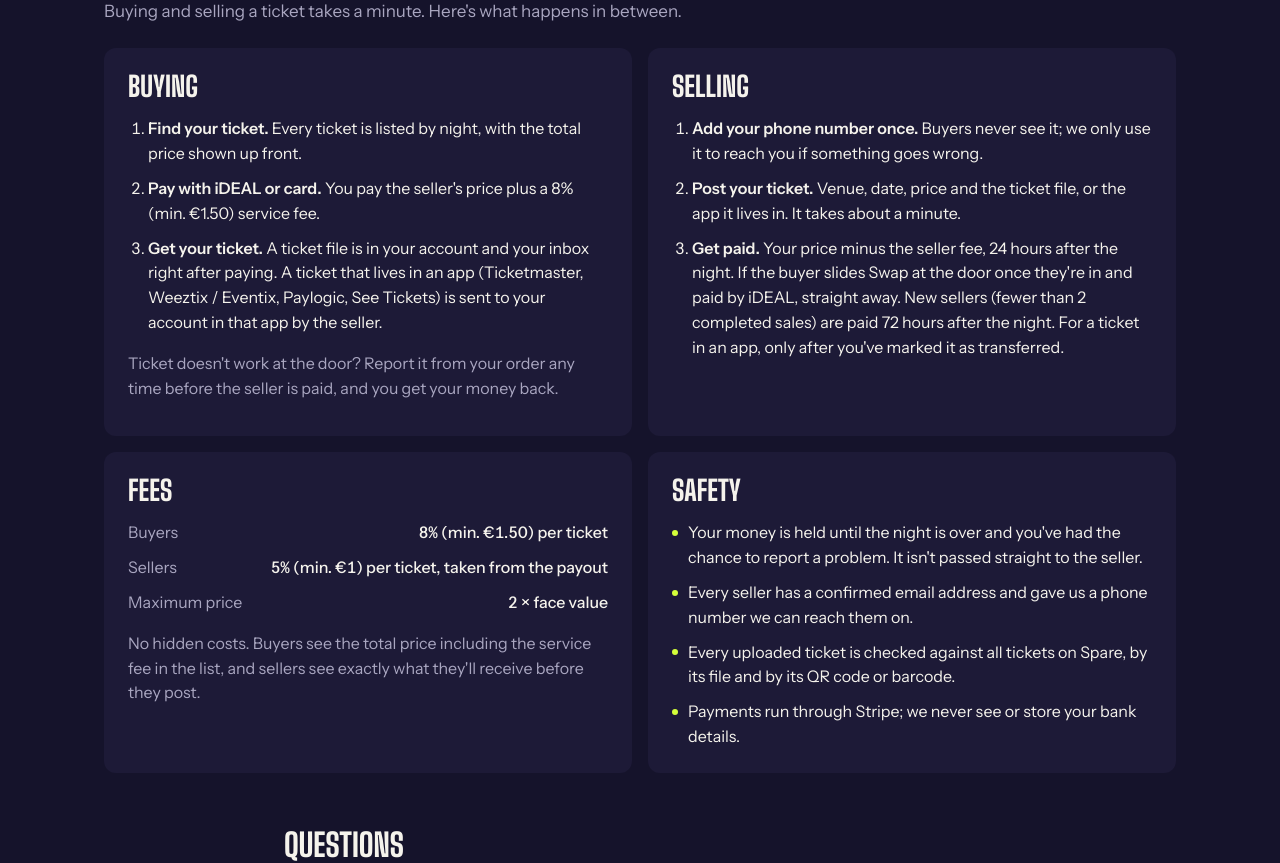
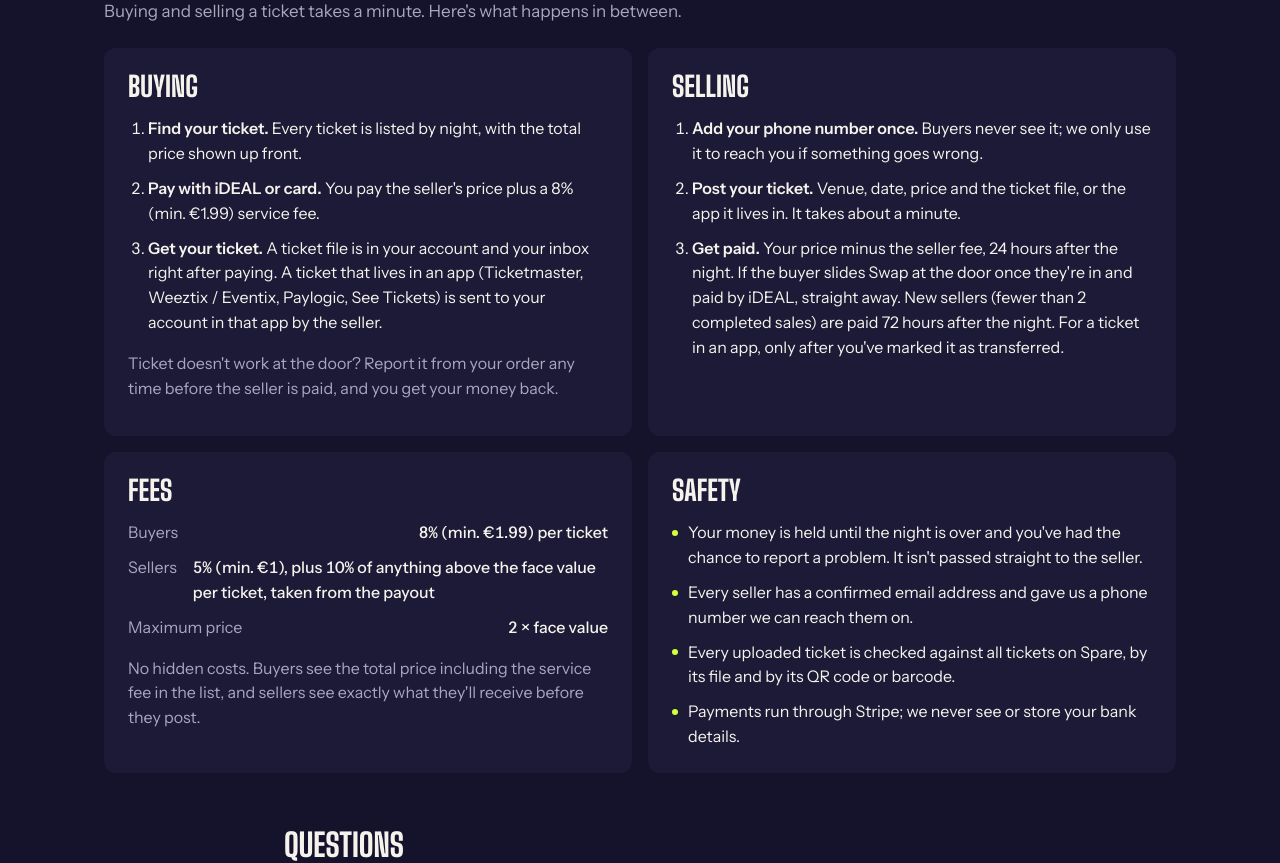
Before and after one commit to LeoHav199/nightswap, a Flask app: page /how-it-works in a window 1280 px wide. Shown: the part 218-1081 px from the top of the page. Run offline with Flask 3, Linux system fonts and the light colour scheme; data comes from the database, SQL or seed files in the repository; data that the repository does not hold is empty.

Commit message:
Fees: buyer minimum €1.99, plus a 10% profit share for sellers on anything above the face value
- FEE_MIN_CENTS 150 -> 199: cheap tickets barely covered Stripe's costs
- PROFIT_SHARE_PERCENT (10, 0 = off): seller_fee_for(price, face) adds 10% of the price above the face value;
  selling at or below face value costs nothing extra. Fixed per order in seller_fee_cents as before
- The sell form's live "You receive", the listing page, How it works and the terms show it in all 5 languages

Co-Authored-By: Claude Opus 5.5 <noreply@anthropic.com>

```diff
--- a/app.py
+++ b/app.py
@@ -116,11 +116,15 @@ def app_name(key):
     return config.TRANSFER_APPS.get(key) or t("app_other")
 
 
-def seller_fee_for(price_cents):
-    """Seller fee for one ticket at this price (never more than the price itself)."""
-    if not config.SELLER_FEE_PERCENT and not config.SELLER_FEE_MIN_CENTS:
-        return 0
-    return min(price_cents, max(config.SELLER_FEE_MIN_CENTS, int(price_cents * config.SELLER_FEE_PERCENT / 100 + 0.5)))
+def seller_fee_for(price_cents, face_cents=None):
+    """Seller fee for one ticket at this price: the percentage (with its minimum) plus the profit share on whatever the
+    price is above the face value. Never more than the price itself."""
+    fee = 0
+    if config.SELLER_FEE_PERCENT or config.SELLER_FEE_MIN_CENTS:
+        fee = max(config.SELLER_FEE_MIN_CENTS, int(price_cents * config.SELLER_FEE_PERCENT / 100 + 0.5))
+    if config.PROFIT_SHARE_PERCENT and face_cents and price_cents > face_cents:
+        fee += int((price_cents - face_cents) * config.PROFIT_SHARE_PERCENT / 100 + 0.5)
+    return min(price_cents, fee)
 
 
 def payout_for(order):
@@ -130,7 +134,11 @@ def payout_for(order):
 
 def seller_fee_label():
     pct = ("%g" % config.SELLER_FEE_PERCENT).replace(".", "," if g.get("lang") == "nl" else ".")
-    return t("fee_label", pct=pct, min=money(config.SELLER_FEE_MIN_CENTS))
+    label = t("fee_label", pct=pct, min=money(config.SELLER_FEE_MIN_CENTS))
+    if config.PROFIT_SHARE_PERCENT:
+        share = ("%g" % config.PROFIT_SHARE_PERCENT).replace(".", "," if g.get("lang") == "nl" else ".")
+        label = t("seller_fee_label_share", base=label, share=share)
+    return label
 
 
 def fee_label():
@@ -1038,6 +1046,7 @@ def template_globals():
         "fee_min": config.FEE_MIN_CENTS,
         "seller_fee_for": seller_fee_for, "payout_for": payout_for, "seller_fee_label": seller_fee_label(),
         "seller_fee_pct": config.SELLER_FEE_PERCENT, "seller_fee_min": config.SELLER_FEE_MIN_CENTS,
+        "profit_share_pct": config.PROFIT_SHARE_PERCENT,
         "fee_max": config.FEE_MAX_CENTS,
         "price_cap": config.PRICE_CAP_PERCENT,
         "price_markup": config.PRICE_CAP_PERCENT - 100,  # e.g. 20 for "up to 20% above face value"
@@ -1596,7 +1605,7 @@ def buy(listing_id):
                                total_cents, offer_id, expires_at, seller_fee_cents, transfer_name, transfer_email)
            VALUES (?, ?, ?, ?, ?, ?, ?, ?, ?, ?, ?, ?, ?)""",
         public_id, listing_id, g.user["id"], l["seller_id"], qty, price, fee, price + fee, offer["id"] if offer else None,
-        sqltime(utcnow() + timedelta(minutes=config.RESERVATION_MINUTES + 2)), seller_fee_for(unit_price) * qty,
+        sqltime(utcnow() + timedelta(minutes=config.RESERVATION_MINUTES + 2)), seller_fee_for(unit_price, l["face_value_cents"]) * qty,
         transfer_name, transfer_email,
     )
     held = 0
--- a/config.py
+++ b/config.py
@@ -42,11 +42,14 @@ LOAD_STARTER_DATA = env("LOAD_STARTER_DATA", "1") == "1"  # a brand-new database
 # Business rules -------------------------------------------------------------
 # Buyer service fee per ticket: a percentage of the ticket price, with a minimum (and an optional maximum).
 FEE_PERCENT = float(env("NIGHTSWAP_FEE_PERCENT", "8"))
-FEE_MIN_CENTS = int(env("NIGHTSWAP_FEE_MIN_CENTS", "150"))
+FEE_MIN_CENTS = int(env("NIGHTSWAP_FEE_MIN_CENTS", "199"))  # €1.99 since 6 Nov 2026 (was €1.50): cheap tickets barely covered Stripe
 FEE_MAX_CENTS = int(env("NIGHTSWAP_FEE_MAX_CENTS", "0"))   # 0 = no maximum
 # Seller fee per ticket, taken from the payout: covers Stripe's per-seller and per-payout costs.
 SELLER_FEE_PERCENT = float(env("NIGHTSWAP_SELLER_FEE_PERCENT", "5"))
 SELLER_FEE_MIN_CENTS = int(env("NIGHTSWAP_SELLER_FEE_MIN_CENTS", "100"))
+# Profit share (Leo and Ilyas, 6 Nov 2026): sellers also pay this percentage of whatever their price is above the
+# face value. Selling at or below face value costs nothing extra. 0 = off.
+PROFIT_SHARE_PERCENT = float(env("NIGHTSWAP_PROFIT_SHARE_PERCENT", "10"))
 
 # Ticket apps with changing QR codes, where tickets move with the app's own "transfer" button.
 TRANSFER_APPS = {"ticketmaster": "Ticketmaster", "weeztix": "Weeztix / Eventix", "paylogic": "Paylogic",
--- a/i18n.py
+++ b/i18n.py
@@ -851,6 +851,7 @@ STRINGS = {
         "deleted_user": "Deleted user",
         "account_deleted": "Your account has been deleted.",
         "fee_label": "{pct}% (min. {min})",
+        "seller_fee_label_share": "{base}, plus {share}% of anything above the face value",
         "first_seller_title": "Be the first to sell for these nights",
         "first_seller_body": "No tickets listed yet. Can't make it to one of these? List your ticket in a minute, and people looking for one get a notification.",
         "coming_up": "Coming up",
@@ -1625,6 +1626,7 @@ STRINGS = {
         "deleted_user": "Verwijderde gebruiker",
         "account_deleted": "Je account is verwijderd.",
         "fee_label": "{pct}% (min. {min})",
+        "seller_fee_label_share": "{base}, plus {share}% van wat je boven de nominale waarde vraagt",
         "first_seller_title": "Wees de eerste die een ticket verkoopt",
         "first_seller_body": "Nog geen tickets te koop. Kun je niet naar een van deze avonden? Zet je ticket er in een minuut op; mensen die er een zoeken krijgen een melding.",
         "coming_up": "Binnenkort",
--- a/locales/de.py
+++ b/locales/de.py
@@ -552,6 +552,7 @@ STRINGS = {
     "deleted_user": "Gelöschtes Konto",
     "account_deleted": "Dein Konto wurde gelöscht.",
     "fee_label": "{pct}% (mind. {min})",
+    "seller_fee_label_share": "{base}, plus {share}% von allem über dem Originalpreis",
     "first_seller_title": "Sei die erste Person, die für diese Abende verkauft",
     "first_seller_body": "Noch keine Tickets im Angebot. Du kannst zu einem dieser Abende nicht hin? Stell dein Ticket in einer Minute ein, und alle, die eins suchen, bekommen eine Benachrichtigung.",
     "coming_up": "Demnächst",
--- a/locales/es.py
+++ b/locales/es.py
@@ -552,6 +552,7 @@ STRINGS = {
     "deleted_user": "Usuario eliminado",
     "account_deleted": "Tu cuenta se ha eliminado.",
     "fee_label": "{pct}% (mín. {min})",
+    "seller_fee_label_share": "{base}, más el {share}% de lo que supere el precio original",
     "first_seller_title": "Sé el primero en vender para estas noches",
     "first_seller_body": "Aún no hay entradas a la venta. ¿No puedes ir a alguna de estas noches? Publica tu entrada en un minuto, y quienes buscan una recibirán un aviso.",
     "coming_up": "Próximamente",
--- a/locales/fr.py
+++ b/locales/fr.py
@@ -552,6 +552,7 @@ STRINGS = {
     "deleted_user": "Utilisateur supprimé",
     "account_deleted": "Ton compte a été supprimé.",
     "fee_label": "{pct}% (min. {min})",
+    "seller_fee_label_share": "{base}, plus {share}% de ce qui dépasse le prix d’origine",
     "first_seller_title": "Sois le premier à vendre pour ces soirées",
     "first_seller_body": "Aucun billet en vente pour l'instant. Tu ne peux pas aller à l'une d'elles ? Mets ton billet en vente en une minute : les personnes qui en cherchent un reçoivent une notification.",
     "coming_up": "Bientôt",
--- a/static/js/app.js
+++ b/static/js/app.js
@@ -699,7 +699,13 @@
   var feeMax = parseInt(sell.dataset.feeMax, 10) || 0;
   function feeFor(p) { var f = Math.max(feeMin, Math.round(p * feePct / 100)); return feeMax ? Math.min(f, feeMax) : f; }
   var sellerPct = parseFloat(sell.dataset.sellerPct) || 0, sellerMin = parseInt(sell.dataset.sellerMin, 10) || 0;
-  function sellerFeeFor(p) { return (sellerPct || sellerMin) ? Math.min(p, Math.max(sellerMin, Math.round(p * sellerPct / 100))) : 0; }
+  var profitShare = parseFloat(sell.dataset.profitShare) || 0;
+  // Same as seller_fee_for in app.py: the percentage with its minimum, plus the profit share above the face value.
+  function sellerFeeFor(p, f) {
+    var fee = (sellerPct || sellerMin) ? Math.max(sellerMin, Math.round(p * sellerPct / 100)) : 0;
+    if (profitShare && f && p > f) fee += Math.round((p - f) * profitShare / 100);
+    return Math.min(p, fee);
+  }
   var cap = parseInt(sell.dataset.cap, 10);
   if (isNaN(cap)) cap = 100;  // 0 = no cap: sellers set their own price
   var sellLang = sell.dataset.lang;
@@ -733,8 +739,8 @@
   function money(c) { return formatMoney(c, sellLang); }
   function update() {
     var p = cents(price.value), f = cents(face.value);
-    receive.textContent = p ? money(p - sellerFeeFor(p)) : "–";
-    if (sellerFeeBox) sellerFeeBox.textContent = p ? money(sellerFeeFor(p)) : sellerFeeBox.dataset.label;
+    receive.textContent = p ? money(p - sellerFeeFor(p, f)) : "–";
+    if (sellerFeeBox) sellerFeeBox.textContent = p ? money(sellerFeeFor(p, f)) : sellerFeeBox.dataset.label;
     buyerPays.textContent = p ? money(p + feeFor(p)) : "–";
     var over = cap && p && f && p > Math.floor(f * cap / 100);
     price.setAttribute("aria-invalid", over ? "true" : "false");
--- a/templates/listing.html
+++ b/templates/listing.html
@@ -69,7 +69,7 @@
           </label>
           <button class="btn btn-ghost btn-block" type="submit">{{ t('save_price') }}</button>
         </form>
-        <p class="muted small">{{ t('your_listing_body', amount=money(l.price_cents - seller_fee_for(l.price_cents)), fee=seller_fee_label) }}</p>
+        <p class="muted small">{{ t('your_listing_body', amount=money(l.price_cents - seller_fee_for(l.price_cents, l.face_value_cents)), fee=seller_fee_label) }}</p>
         {% if not just_listed %}<div class="share-row">{{ m.share_button(l.event_name or l.venue, l.venue, l.event_date, money(with_fee(l.price_cents)), url, colour, l.poster_file, category=l.category) }}</div>{% endif %}
         {% if not l.held %}
           <form method="post" action="{{ url_for('remove_listing', listing_id=l.id) }}" data-confirm="{{ t('confirm_remove') }}">
--- a/templates/sell.html
+++ b/templates/sell.html
@@ -9,7 +9,7 @@
 
 <div class="wrap sell">
   <form class="panel form" method="post" enctype="multipart/form-data" data-sell-form data-once
-        data-fee-pct="{{ fee_percent }}" data-fee-min="{{ fee_min }}" data-fee-max="{{ fee_max }}" data-seller-pct="{{ seller_fee_pct }}" data-seller-min="{{ seller_fee_min }}" data-cap="{{ price_cap }}" data-lang="{{ lang }}" data-face-official="{{ t('face_official', max='{max}') }}" novalidate>
+        data-fee-pct="{{ fee_percent }}" data-fee-min="{{ fee_min }}" data-fee-max="{{ fee_max }}" data-seller-pct="{{ seller_fee_pct }}" data-seller-min="{{ seller_fee_min }}" data-profit-share="{{ profit_share_pct }}" data-cap="{{ price_cap }}" data-lang="{{ lang }}" data-face-official="{{ t('face_official', max='{max}') }}" novalidate>
     {{ m.csrf() }}
     {% set picked = form.get('venue', '') %}
     {% set picked_event = (preset.id|string) if preset else form.get('event_id', '') %}
```
Also changed, not shown: CLAUDE.md (+1 -1 lines), tests/sellerfee_test.py (+26 -8 lines), tests/ux_test.py (+1 -1 lines).
